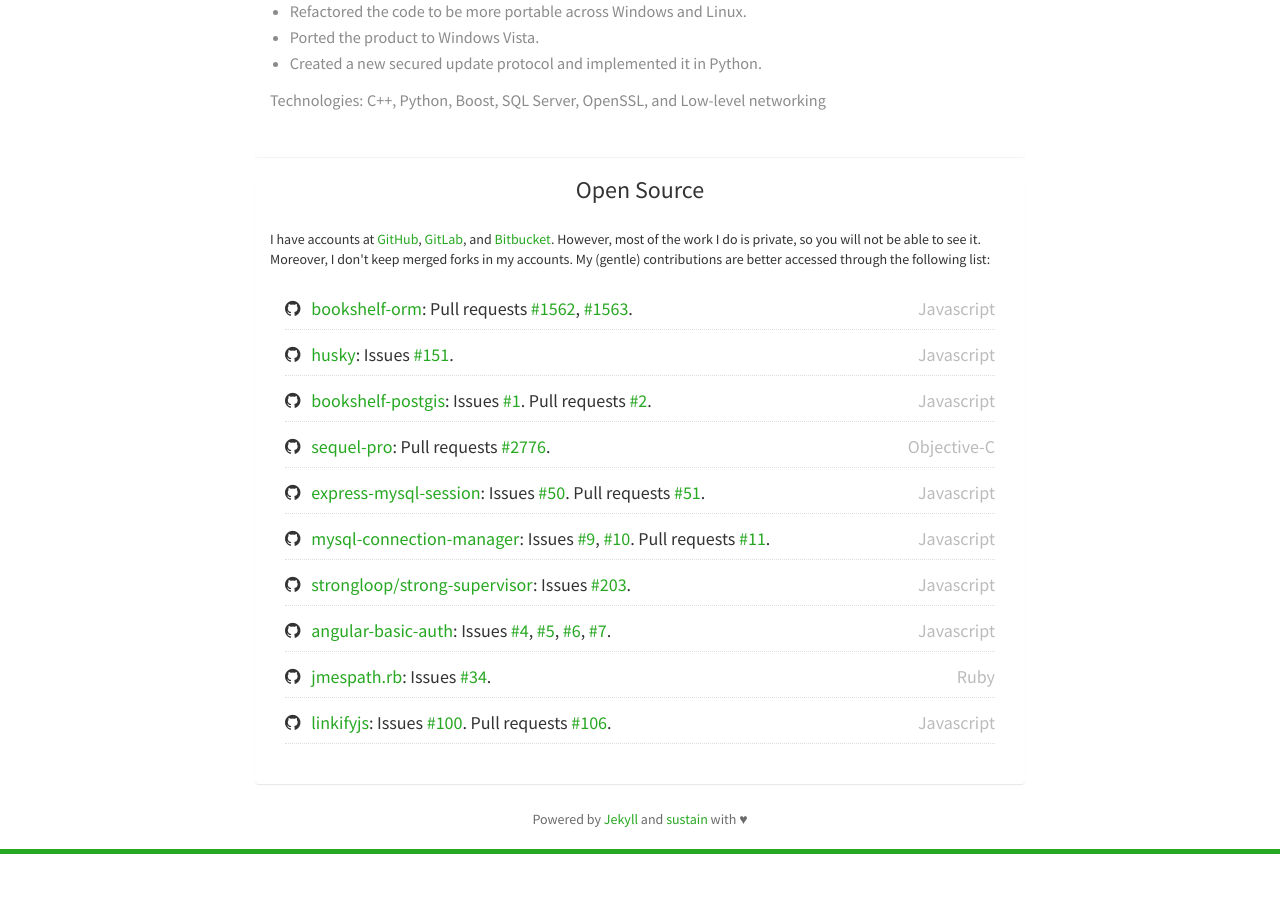
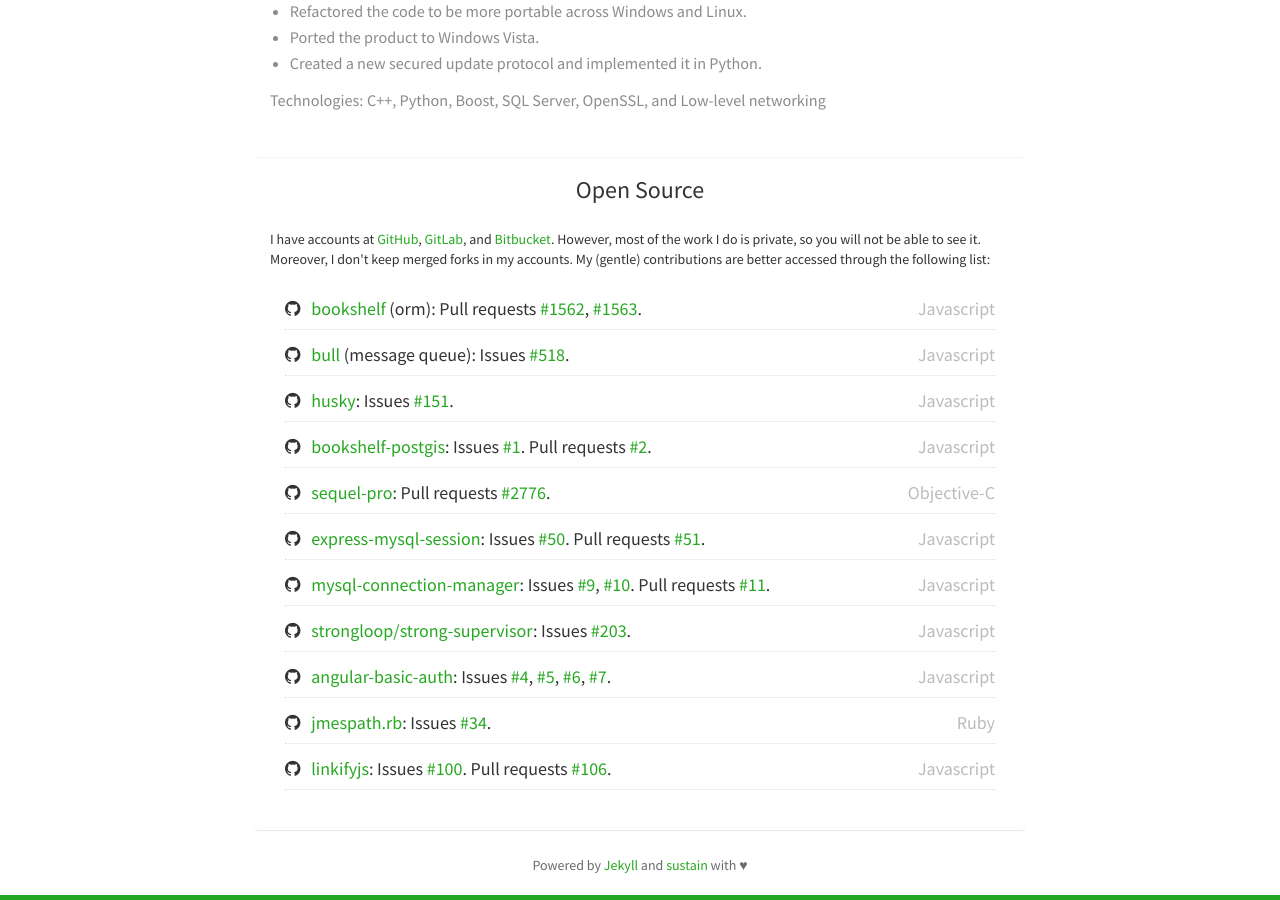
Before and after one commit to fcarreiro/fcarreiro.github.com, a Jekyll site: the page built from projects.html, in a window 1280 px wide and 900 px high, scrolled down 1332 px. Built offline with Jekyll 4.4.1, drawn with Linux system fonts in a browser that asks for light colours; nearby versions of some CDN libraries; before the commit the page ends 2186 px from its top, so only the background shows below that.

Commit message:
Add Bull to open-source

```diff
--- a/_data/opensource.yml
+++ b/_data/opensource.yml
@@ -1,7 +1,15 @@
-- title: 'bookshelf-orm'
+- title: 'bookshelf'
+  addendum: 'orm'
   url: 'https://github.com/tgriesser/bookshelf/'
   issues: []
   prs: [1562, 1563]
+  language: 'Javascript'
+
+- title: 'bull'
+  addendum: 'message queue'
+  url: 'https://github.com/OptimalBits/bull/'
+  issues: [518]
+  prs: []
   language: 'Javascript'
 
 - title: 'husky'
--- a/projects.html
+++ b/projects.html
@@ -51,7 +51,11 @@
           {% for ositem in site.data.opensource %}
             <h5 class="opensourceitem">
               <span class="fa fa-github"></span>&nbsp;&nbsp;
+              {% if ositem.addendum %}
+              <a href="{{ ositem.url }}" target="_blank">{{ ositem.title }}</a> ({{ ositem.addendum }}):
+              {% else %}
               <a href="{{ ositem.url }}" target="_blank">{{ ositem.title }}</a>:
+              {% endif %}
               {% if ositem.issues.size > 0 %}
                 Issues
                 {% for issue in ositem.issues %}
```
